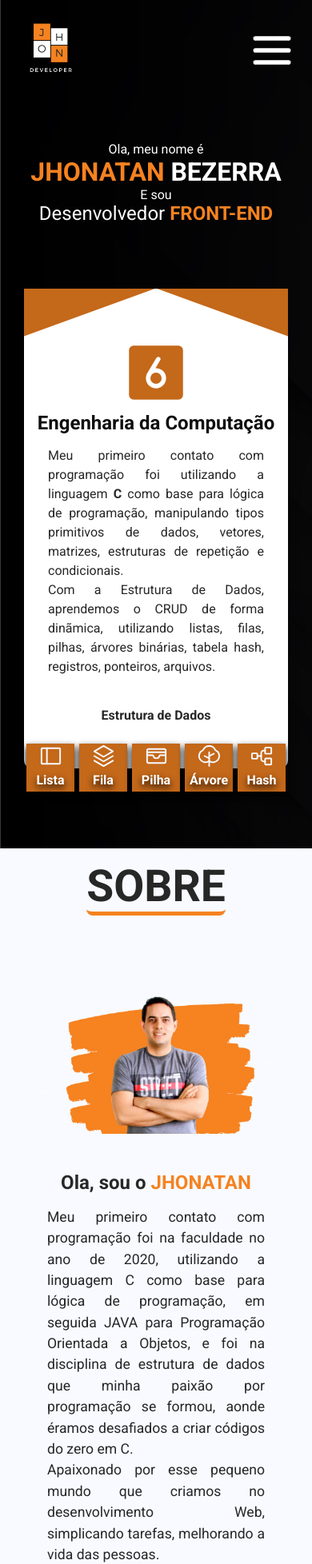
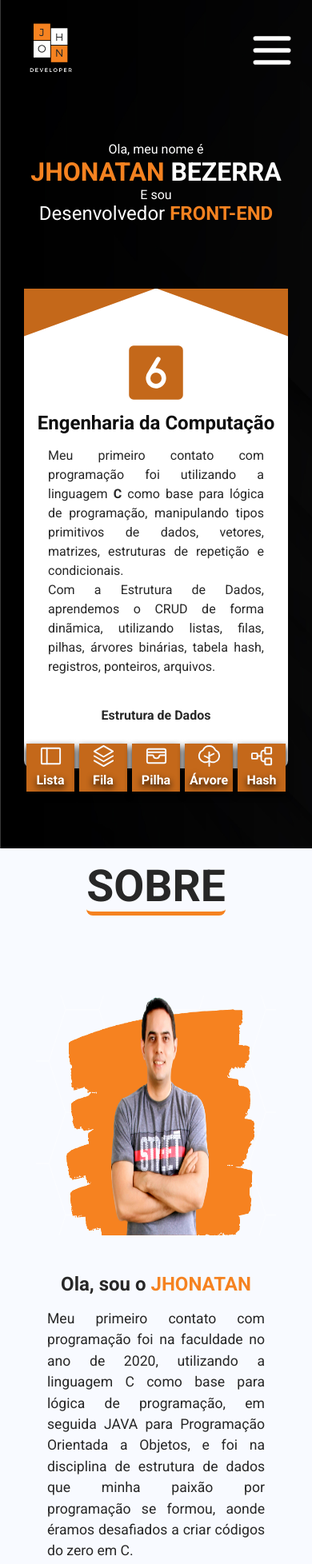
Before and after one commit to JhonatanBS/Portfolio, a React (Vite) app: page / in a window 390 px wide. Shown: the top 1956 px of the page at 80% size. Built offline with nearby package versions, Linux system fonts and the light colour scheme.

Commit message:
Correction Section About

```diff
--- a/src/App.module.css
+++ b/src/App.module.css
@@ -344,7 +344,6 @@
   display: block;
   padding: 0;
   height: 100%;
-  /* margin-bottom: 100px; */
   padding-bottom: 100px;
  }
 
@@ -359,8 +358,14 @@
 
    /* SOBRE */
 
+   .sectionAbout {
+    height: 100%;
+    width: 100%;
+   }
+
    .about {
-    height: 80vh;
+    height: 100%;
+    width: 100%;
     flex-direction: column;
   }
 
@@ -371,7 +376,7 @@
   }
 
   .description {
-    height: 500px;
+    height: 100%;
     width: 100%;
   }
 
@@ -381,13 +386,13 @@
   }
 
   .about .description p {
-    height: 150px;
+    height: 100%;
     width: 50rem;
     margin: 0 5rem;
   }
 
   .about .description p:nth-child(3) {
-    height: 70px;
+    height: 100%;
     width: 50rem;
     margin: 0 5rem;
   }
@@ -395,10 +400,6 @@
 }
 
 @media screen and (max-width: 800px) {
-
-  .main {
-    /* height: 200vh; */
-  }
 
   .developer h1{
     font-size: 3rem;
@@ -447,29 +448,16 @@
 
   .about .description p {
     font-size: 1.2rem;
-    height: 400px;
     width: 33rem;
   }
 
   .about .description p:nth-child(3) {
-    height: 90px;
     width: 33rem;
     margin: 0;
   }
 }
 
-@media screen and (max-height: 600px ) {
-  .main {
-    /* height: 200vh; */
-  }
-}
-
 @media screen and (max-width: 550px) {
-
-  .sectionAbout{
-    height: 100vh;
-    width: 100%;
-  }
 
   .developer h1{
     font-size: 2rem;
@@ -529,12 +517,10 @@
 
   .about .description p {
     font-size: 1.1rem;
-    height: 300px;
     width: 25rem;
   }
 
   .about .description p:nth-child(3) {
-    height: 90px;
     width: 25rem;
     margin-bottom: 40px;
   }
@@ -542,18 +528,13 @@
 
 @media screen and (max-width: 450px) {
 
-  .sectionAbout {
-    height: 110vh;
-  }
-
   .about .description p {
     font-size: 1.1rem;
-    height: 350px;
+    height: 100%;
     width: 23rem;
   }
 
   .about .description p:nth-child(3) {
-    height: 90px;
     width: 23rem;
     margin-bottom: 50px;
   }
```
